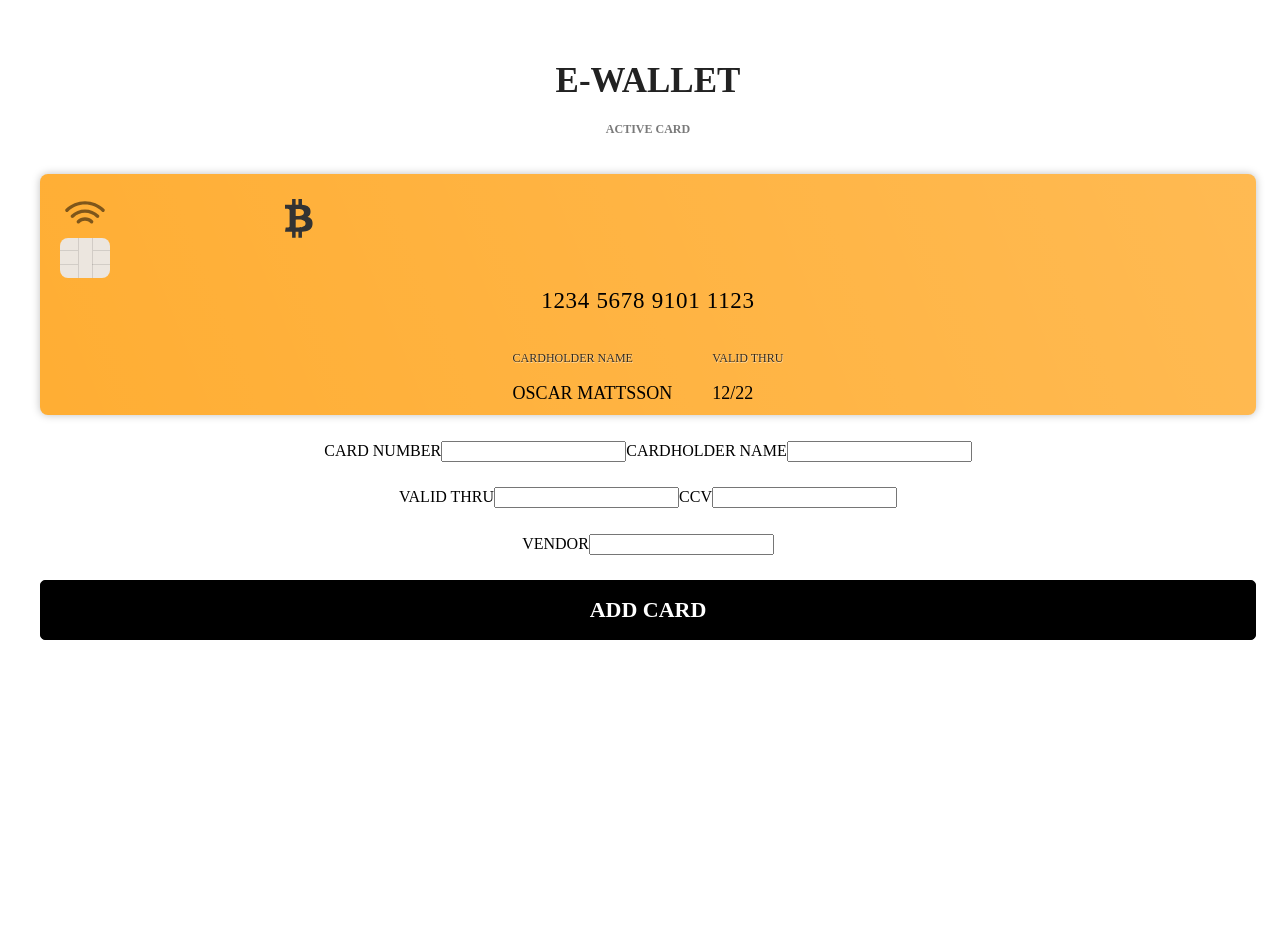
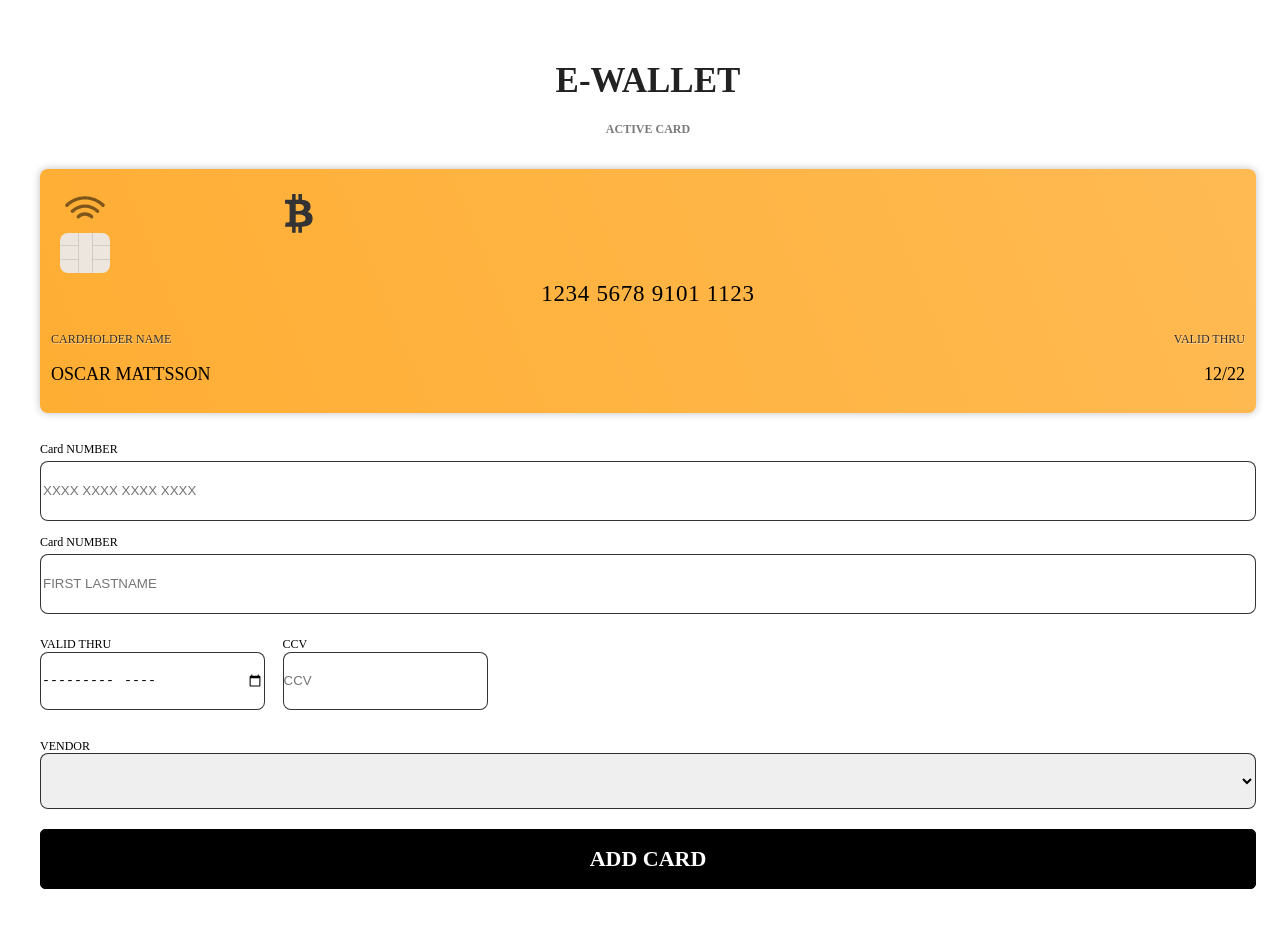
Before and after one commit to Oscar-Mattsson-790/e-wallet, a React (Vite) app in the folder e-wallet/: page /addcard in a window 1280 px wide. Before the commit the page ends 800 px from the top, so only its background shows below. Built offline with nearby package versions, Linux system fonts and the light colour scheme.

Commit message:
Complete

```diff
--- a/e-wallet/src/components/AddCard/AddCard.css
+++ b/e-wallet/src/components/AddCard/AddCard.css
@@ -1,9 +1,22 @@
+@import url("https://fonts.googleapis.com/css2?family=Anton&display=swap");
+
+label {
+  font-family: "PT Mono";
+  font-style: normal;
+  font-weight: 400;
+  font-size: 12px;
+  line-height: 13px;
+  text-align: start;
+  margin-top: 10px;
+}
+
 .addCard {
   width: 100%;
-  height: 600px;
+  height: 100%;
   display: flex;
   flex-direction: column;
   justify-content: space-between;
+  gap: 20px;
 }
 
 .addCard-btn {
@@ -19,4 +32,41 @@
   line-height: 25px;
   background-color: black;
   color: white;
+  cursor: pointer;
 }
+
+.input-container {
+  display: flex;
+  flex-direction: column;
+  gap: 5px;
+  width: 100%;
+}
+
+.input-container-second {
+  display: flex;
+  gap: 20px;
+  width: 100%;
+  text-align: start;
+}
+
+.input-container-third {
+  display: flex;
+  flex-direction: column;
+  width: 100%;
+}
+
+.input-long {
+  height: 56px;
+  border: 1px solid rgba(0, 0, 0, 0.8);
+  border-radius: 8px;
+}
+
+.input-short {
+  width: 100%;
+  height: 56px;
+  border: 1px solid rgba(0, 0, 0, 0.8);
+  border-radius: 8px;
+  margin-top: 4px;
+  padding: 0;
+  margin: 0;
+}
--- a/e-wallet/src/components/AddCard/AddCard.jsx
+++ b/e-wallet/src/components/AddCard/AddCard.jsx
@@ -7,31 +7,51 @@ export default function AddCard() {
     <div className="addCard">
       <Top />
       <Card />
-      <div>
-        <form>
-          <label>
-            <span>CARD NUMBER</span>
-            <input />
-            <span>CARDHOLDER NAME</span>
-            <input />
-          </label>
-        </form>
-      </div>
-      <div>
-        <form>
-          <label>
-            <span>VALID THRU</span>
-            <input />
-            <span>CCV</span>
-            <input />
-          </label>
-        </form>
-      </div>
-      <form>
-        <label>
-          <span>VENDOR</span>
-          <input />
-        </label>
+
+      <form className="input-container">
+        <label>Card NUMBER</label>
+        <input
+          className="input-long"
+          placeholder="XXXX XXXX XXXX XXXX"
+          type="number"
+        />
+        <label>Card NUMBER</label>
+        <input
+          className="input-long"
+          placeholder="FIRST LASTNAME"
+          type="text"
+        />
+      </form>
+
+      <form className="input-container-second">
+        <div>
+          <label>VALID THRU</label>
+          <input
+            className="input-short"
+            type="month"
+            style={{ width: "100%" }}
+          />
+        </div>
+        <div>
+          <label>CCV</label>
+          <input
+            className="input-short"
+            placeholder="CCV"
+            type="number"
+            style={{ width: "100%" }}
+          />
+        </div>
+      </form>
+
+      <form className="input-container-third">
+        <label>VENDOR</label>
+        <select className="input-long">
+          <option value=""></option>
+          <option value="bitcoing inc">BITCOIN INC</option>
+          <option value="ninja bank">NINJA BANK</option>
+          <option value="block chain inc">BLOCK CHAIN INC</option>
+          <option value="evil corp">EVIL CORP</option>
+        </select>
       </form>
       <button className="addCard-btn">ADD CARD</button>
     </div>
--- a/e-wallet/src/components/Card/Card.css
+++ b/e-wallet/src/components/Card/Card.css
@@ -5,7 +5,7 @@
   display: flex;
   flex-direction: column;
   justify-content: center;
-  height: 241px;
+  height: 100%;
   width: 100%;
   background: linear-gradient(
       248.04deg,
@@ -45,9 +45,11 @@
   font-size: 23px;
   line-height: 32px;
   letter-spacing: 0.03em;
+  margin-top: 15px;
+  margin-bottom: 0;
 }
 
-.wrapper {
+.card-wrapper {
   display: flex;
   justify-content: center;
   height: 200px;
@@ -57,14 +59,17 @@
   display: flex;
   justify-content: space-between;
   text-align: start;
+  padding: 8px;
 }
 
 .container-name {
-  margin-right: 20px;
+  padding: 3px;
+  text-align: start;
 }
 
 .container-number {
-  margin-left: 20px;
+  padding: 3px;
+  text-align: end;
 }
 
 .card-informtion {
@@ -76,6 +81,7 @@
   color: rgba(0, 0, 0, 0.8);
   text-shadow: -0.5px -0.5px 0px rgba(255, 255, 255, 0.25),
     0.5px 0.5px 0px rgba(255, 255, 255, 0.5);
+  padding: 0;
 }
 
 .card-information-second {
--- a/e-wallet/src/components/Card/Card.jsx
+++ b/e-wallet/src/components/Card/Card.jsx
@@ -10,7 +10,7 @@ export default function Card() {
         <img className="bitcoin" src={bitcoin} alt="bitcoin" />
       </div>
       <p className="card-numbers">1234 5678 9101 1123</p>
-      <div className="wrapper">
+      <div className="-card-wrapper">
         <div className="card-container">
           <div className="container-name">
             <p className="card-informtion">CARDHOLDER NAME</p>
--- a/e-wallet/src/components/CardStack/CardStack.css
+++ b/e-wallet/src/components/CardStack/CardStack.css
@@ -0,0 +1,6 @@
+.cardStack {
+  position: relative;
+  display: flex;
+  flex-direction: column;
+  justify-content: center;
+}
--- a/e-wallet/src/components/CardStack/CardStack.jsx
+++ b/e-wallet/src/components/CardStack/CardStack.jsx
@@ -0,0 +1,9 @@
+import "./CardStack.css";
+
+export default function CardStack() {
+  return (
+    <div className="cardStack">
+      <div className="cardStack-container"></div>
+    </div>
+  );
+}
--- a/e-wallet/src/components/Home/Home.css
+++ b/e-wallet/src/components/Home/Home.css
@@ -3,16 +3,17 @@
 @media screen and (min-width: 768px) {
   body {
     width: 100%;
-    height: 80%;
+    height: 100%;
   }
 }
 
 .home {
   width: 100%;
-  height: 600px;
+  height: 100%;
   display: flex;
   flex-direction: column;
   justify-content: space-between;
+  gap: 20px;
 }
 
 .home-btn {
@@ -27,4 +28,5 @@
   font-size: 22px;
   line-height: 25px;
   background-color: #ffff;
+  cursor: pointer;
 }
--- a/e-wallet/src/components/Home/Home.jsx
+++ b/e-wallet/src/components/Home/Home.jsx
@@ -1,12 +1,14 @@
 import "./Home.css";
 import Top from "../Top/Top";
 import Card from "../Card/Card";
+import CardStack from "../CardStack/CardStack";
 
 export default function Home() {
   return (
     <div className="home">
       <Top />
       <Card />
+      <CardStack />
       <button className="home-btn">ADD A NEW CARD</button>
     </div>
   );
```
